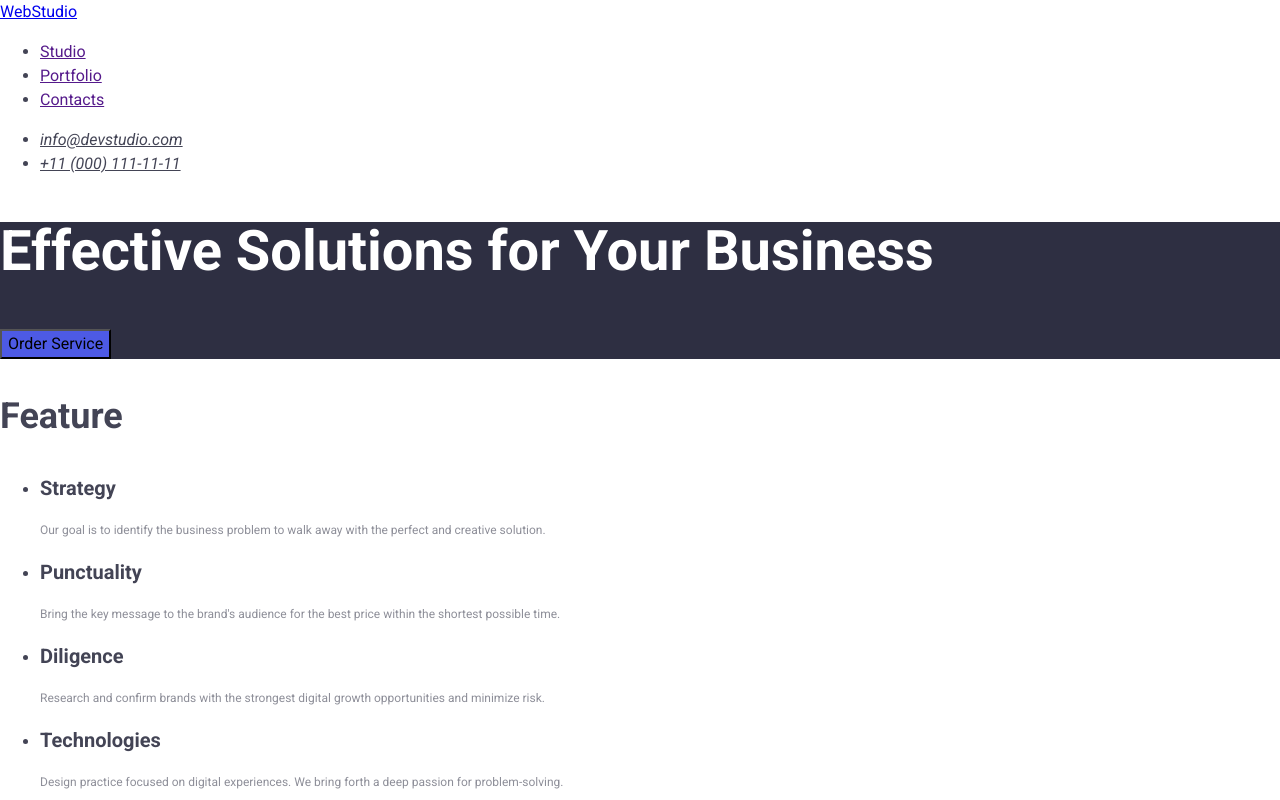
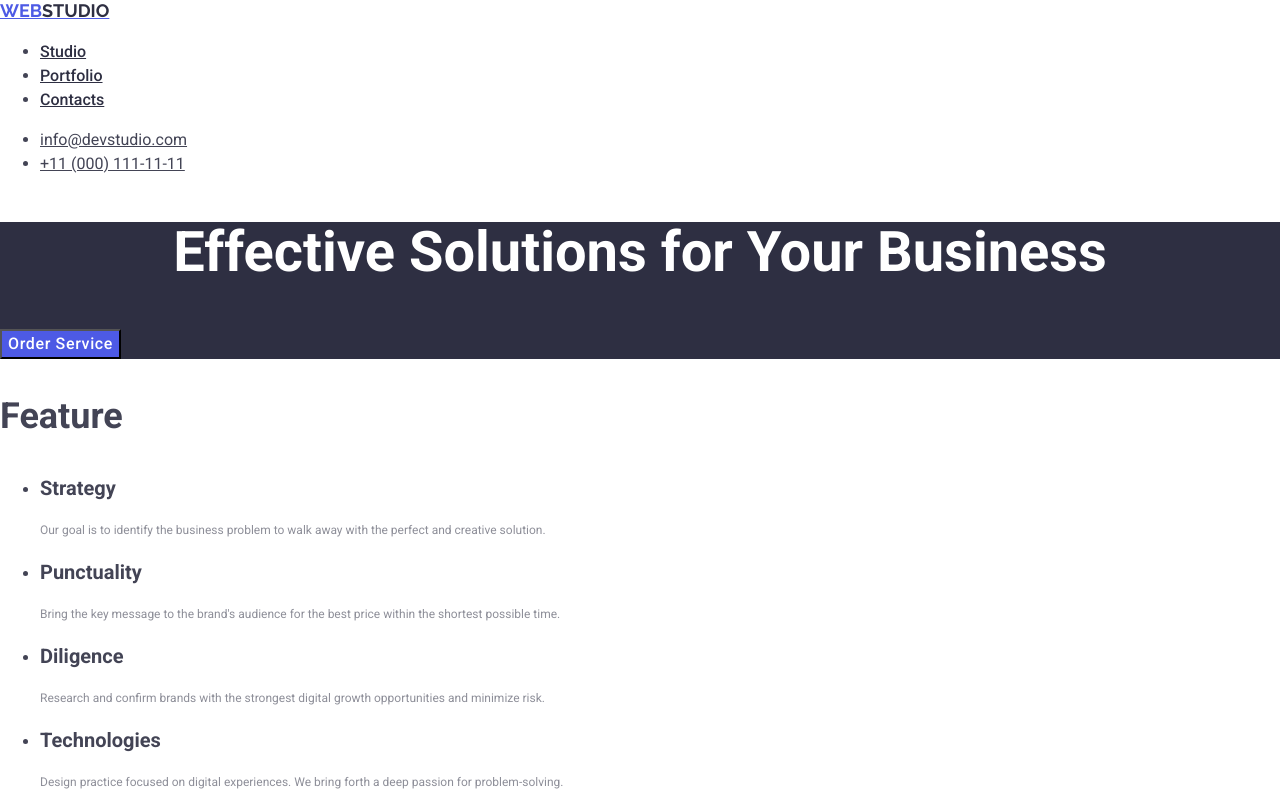
Before and after one commit to viktorhnatiuk136/goit-markup-hw-02, a plain HTML site: page index.html in a window 1280 px wide. Shown: the top 800 px of the page. Drawn offline with nearby package versions, Linux system fonts and the light colour scheme.

Commit message:
fix css 1

```diff
--- a/css/styles.css
+++ b/css/styles.css
@@ -1,16 +1,19 @@
-body {font-family: "Roboto", "Raleway", sans-serif;
+body {font-family: "Roboto", sans-serif;
+    background-color: #ffffff;
     color: #434455;
 font-weight: 400;
 font-size: 16px;
 line-height: 1.5;
 letter-spacing: 2%;}
 
-h1 {font-family: inherit;
-    color: white;
-font-weight: bold;
-font-size: 56px;
-line-height: 1.07;
-letter-spacing: 2%;}
+.logo {font-family: "Raleway", sans-serif;
+    color: #4d5ae5;
+font-size: 18px;
+font-weight: 700;
+line-height: 1.17;
+letter-spacing: 3%;
+text-transform: uppercase;}
+.logo-span {color: #2e2f42;}
 
 h2 {font-family: inherit;
     font-weight: bold;
@@ -29,25 +32,43 @@ font-size: 12px;
 line-height: 14px;
 letter-spacing: 4%;}
 
-.button {font-family: inherit;
-font-weight: medium;
+.title {
+    background-color: #2e2f42;
+}
+.title-text {
+    font-family: inherit;
+    color: #ffffff;
+    font-weight: 700;
+    font-size: 56px;
+    line-height: 1.07143;
+    letter-spacing: 2%;
+    text-align: center;
+}
+
+.button {font-family: "Roboto", sans-serif;
+font-weight: 500;
 font-size: 16px;
 line-height: 24px;
-letter-spacing: 4%;
+letter-spacing: 0.04em;
+color: #ffffff;
 background-color: #4d5ae5;
 cursor: pointer;}
-
-.button:hover {background-color: #404bbf;}
-
-.title {background-color: #2e2f42;}
+.button:hover, .button:focus {background-color: #404bbf;}
 
 .team {background-color: #f4f4fd;}
 
 .footer {background-color: #2e2f42;}
 
-.link-studio:hover {color: #4d5ae5;}
-.link-studio:active {color: #404bbf;}
-.link:hover {color: #4d5ae5;}
 
-.address {color: inherit;}
-.address:hover {color: #4d5ae5;}
+.link {color: #2e2f42;
+    font-weight: 500;
+    font-size: 16px;
+    line-height: 1.5;
+    letter-spacing: 2%;
+}
+.link:hover, .link:active {color: #404bbf;}
+
+.address {color: inherit;
+font-style: normal;
+letter-spacing: 2%;}
+.address:hover, .address:focus {color: #404bbf;}
--- a/index.html
+++ b/index.html
@@ -19,9 +19,11 @@
   <body>
     <header>
       <nav>
-        <a href="./index.html">WebStudio</a>
+        <a class="logo" href="./index.html"
+          >Web<span class="logo-span">Studio</span></a
+        >
         <ul>
-          <li><a class="link-studio" href="">Studio</a></li>
+          <li><a class="link" href="./index.html">Studio</a></li>
           <li><a class="link" href="">Portfolio</a></li>
           <li><a class="link" href="">Contacts</a></li>
         </ul>
@@ -42,7 +44,7 @@
 
     <main>
       <section class="title">
-        <h1>Effective Solutions for Your Business</h1>
+        <h1 class="title-text">Effective Solutions for Your Business</h1>
         <button class="button" type="button">Order Service</button>
       </section>
 
@@ -176,7 +178,7 @@
     </main>
 
     <footer class="footer">
-      <a href="./index.html">WebStudio</a>
+      <a class="logo" href="./index.html">WebStudio</a>
       <p>
         Increase the flow of customers and sales for your business with digital
         marketing & growth solutions.
```
